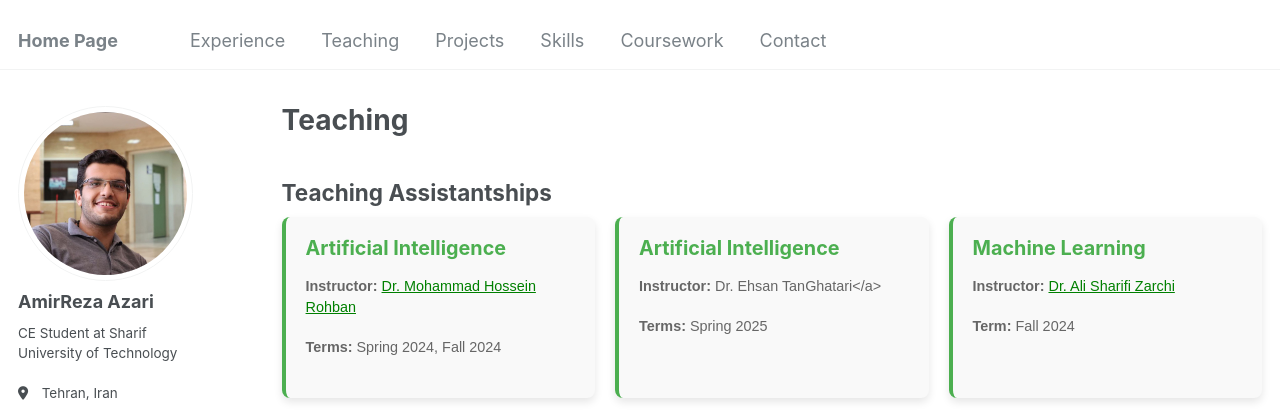
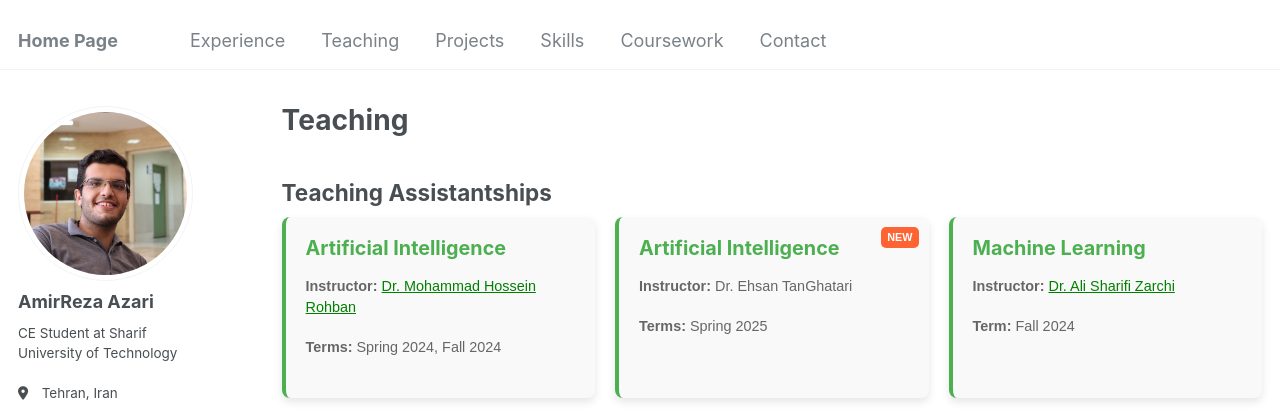
Before and after one commit to Amirreza81/Amirreza81.github.io, a Jekyll site: the page built from _pages/teaching.md, in a window 1280 px wide and 900 px high. Shown: the top 411 px of the window. Built offline with Jekyll 4.4.1, drawn with Linux system fonts in a browser that asks for light colours.

Commit message:
edit ai ta

```diff
--- a/_pages/teaching.md
+++ b/_pages/teaching.md
@@ -16,8 +16,9 @@ author_profile: true
   </div>
 
   <div class="teach-card">
+    <div class="new-label">NEW</div>
     <h4>Artificial Intelligence</h4>
-    <p class="instructor"><strong>Instructor:</strong> Dr. Ehsan TanGhatari</a></p>
+    <p class="instructor"><strong>Instructor:</strong> Dr. Ehsan TanGhatari</p>
     <p class="term"><strong>Terms:</strong> Spring 2025</p>
   </div>
 
```
